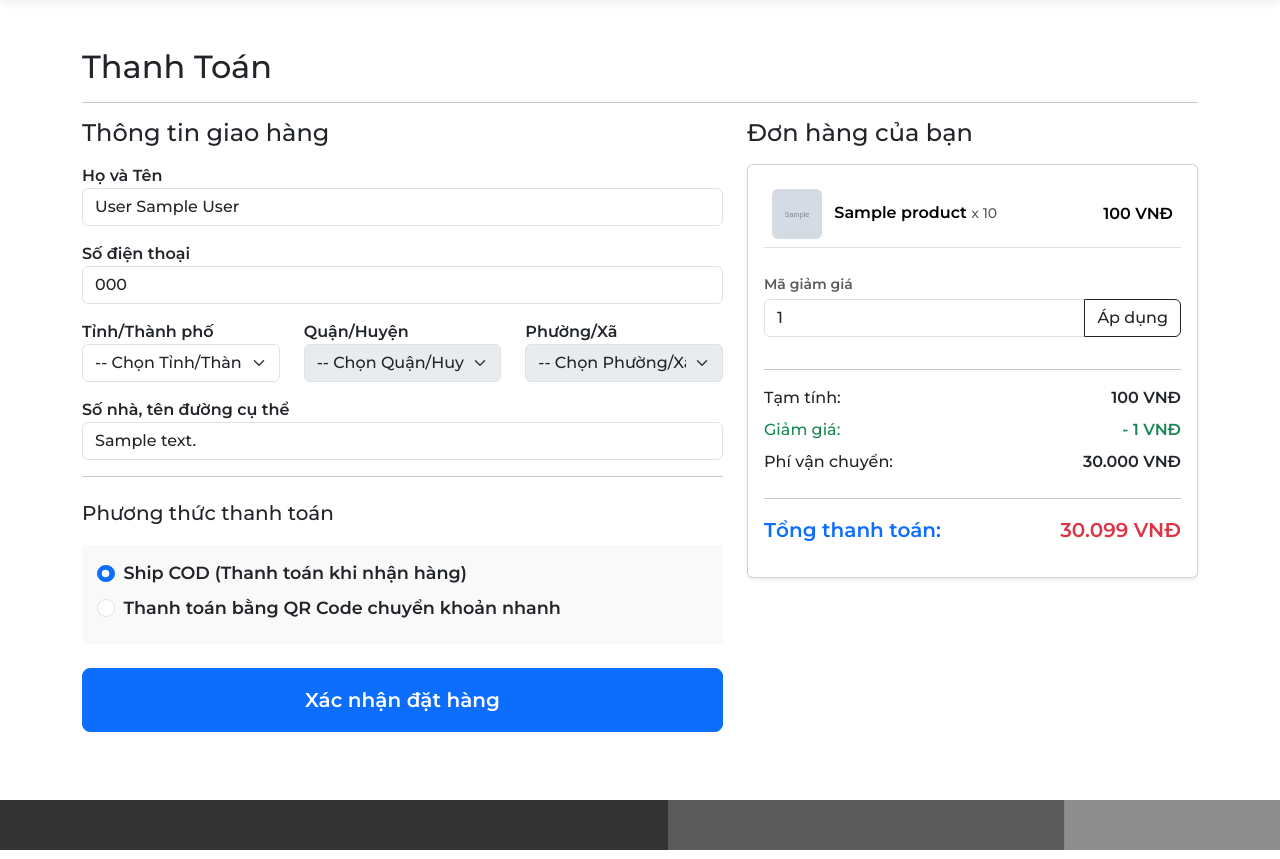
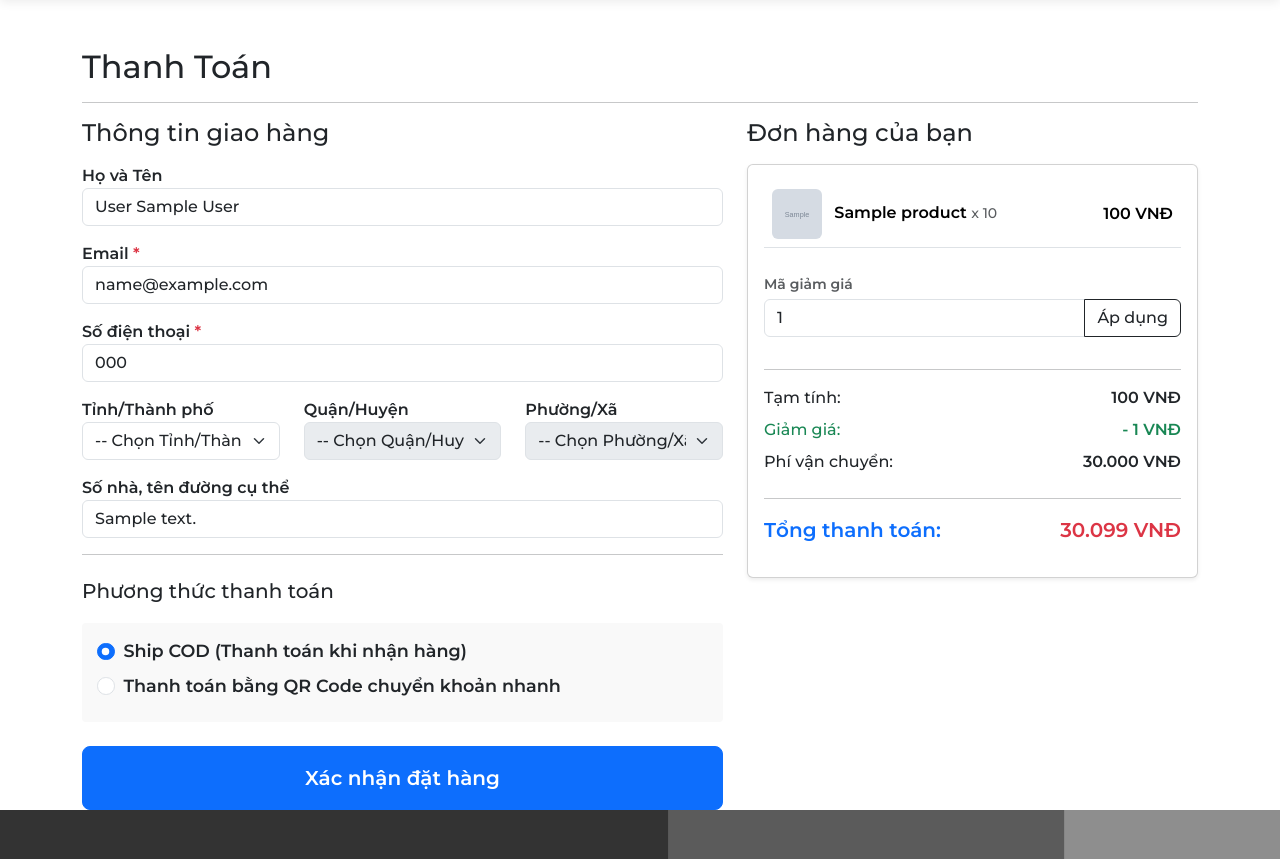
Before and after one commit to npham03/WebTrangSucNangCao, an ASP.NET Core app: page /Cart/Checkout in a window 1280 px wide. Shown: the part 76-935 px from the top of the page. Run offline with ASP.NET Core 8, Linux system fonts and the light colour scheme; a user stored in the database is signed in; tables that the repository leaves empty hold one stand-in row (values such as "Sample post"); grey boxes marked "Sample" are stand-in pictures; some libraries are stand-ins or nearby versions.

Commit message:
cập nhật lại logic lưu khách vãng lai
- bắt buộc phải nhập email

```diff
--- a/WebTrangSucNangCao/Controllers/CartController.cs
+++ b/WebTrangSucNangCao/Controllers/CartController.cs
@@ -321,6 +321,7 @@ namespace WebTrangSucNangCao.Controllers // Đổi tên namespace cho khớp pro
                     string fullName = $"{user.LastName} {user.Name}".Trim();
                     viewModel.Name = string.IsNullOrEmpty(fullName) ? user.UserName : fullName;
                     viewModel.Phone = user.PhoneNumber;
+                    viewModel.Email = user.Email ?? user.UserName;
 
                     // Nếu user có sẵn địa chỉ từ trước, ta gán tạm vào StreetAddress để khách chỉnh sửa
                     viewModel.StreetAddress = user.Address;
@@ -368,9 +369,12 @@ namespace WebTrangSucNangCao.Controllers // Đổi tên namespace cho khớp pro
                 }
             }
 
-            // 1. TẠO HOẶC LẤY KHÁCH HÀNG
-            string emailCus = User.Identity.IsAuthenticated ? User.Identity.Name : "guest@email.com";
-            Customer orderCustomer = _database.Customers.FirstOrDefault(c => c.EmailCus == emailCus);
+            // 1. TẠO HOẶC LẤY KHÁCH HÀNG (DỰA TRÊN EMAIL CHUẨN ĐƯỢC NHẬP/XÁC THỰC)
+            string emailCus = (User.Identity.IsAuthenticated && !string.IsNullOrEmpty(User.Identity.Name))
+                ? User.Identity.Name
+                : viewModel.Email?.Trim();
+
+            Customer orderCustomer = await _database.Customers.FirstOrDefaultAsync(c => c.EmailCus == emailCus);
             if (orderCustomer == null)
             {
                 orderCustomer = new Customer
@@ -380,13 +384,13 @@ namespace WebTrangSucNangCao.Controllers // Đổi tên namespace cho khớp pro
                     EmailCus = emailCus
                 };
                 _database.Customers.Add(orderCustomer);
-                _database.SaveChanges();
+                await _database.SaveChangesAsync();
             }
             else
             {
                 orderCustomer.NameCus = viewModel.Name;
                 orderCustomer.PhoneCus = viewModel.Phone;
-                _database.SaveChanges();
+                await _database.SaveChangesAsync();
             }
 
             // 2. TẠO ĐƠN HÀNG (OrderPro)
--- a/WebTrangSucNangCao/views/Cart/Checkout.cshtml
+++ b/WebTrangSucNangCao/views/Cart/Checkout.cshtml
@@ -23,7 +23,13 @@
                 </div>
 
                 <div class="form-group mb-3">
-                    <label class="fw-bold">Số điện thoại</label>
+                    <label class="fw-bold">Email <span class="text-danger">*</span></label>
+                    <input asp-for="Email" type="email" class="form-control" placeholder="Nhập địa chỉ email để nhận thông báo đơn hàng" />
+                    <span asp-validation-for="Email" class="text-danger"></span>
+                </div>
+
+                <div class="form-group mb-3">
+                    <label class="fw-bold">Số điện thoại <span class="text-danger">*</span></label>
                     <input asp-for="Phone" class="form-control" placeholder="Nhập số điện thoại" />
                     <span asp-validation-for="Phone" class="text-danger"></span>
                 </div>
```
Also changed, not shown: WebTrangSucNangCao/Models/CheckoutViewModel.cs (+8 -0 lines).
